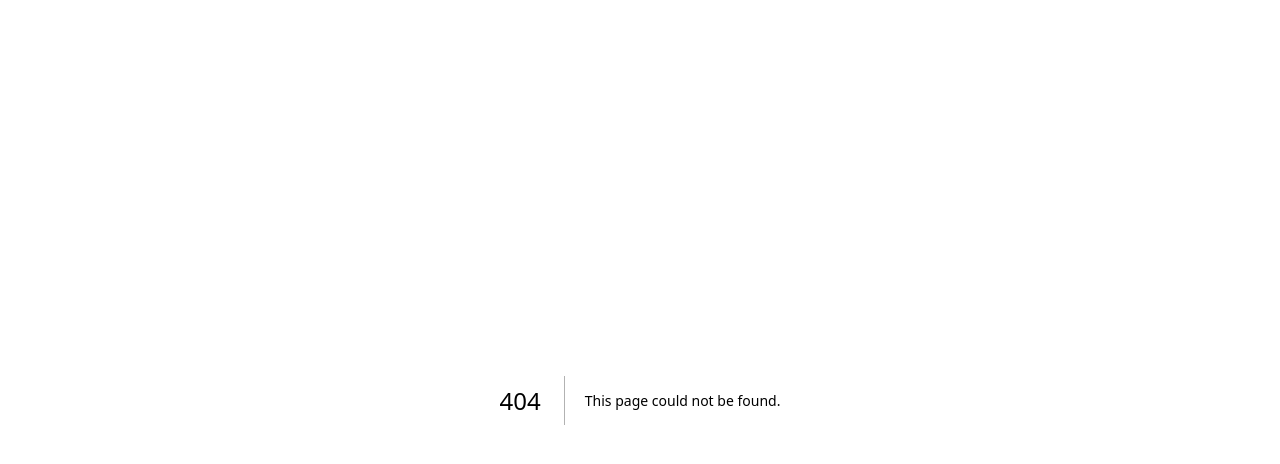
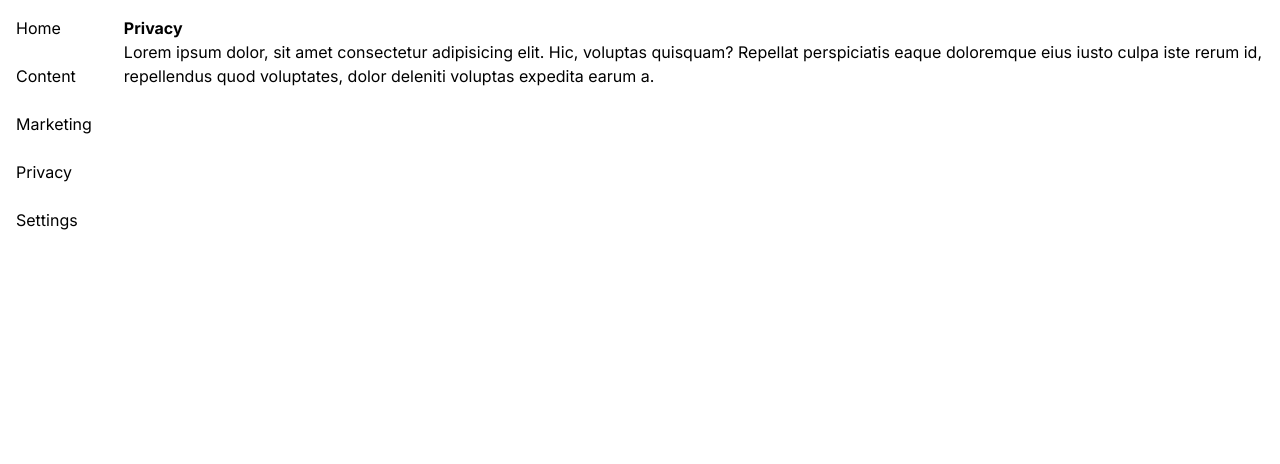
Before and after one commit to dewaleolaoye/route-groups, a Next.js app: page /dashboard/privacy in a window 1280 px wide. Before the commit this address had no page. Shown: the top 464 px of the page. Built offline with nearby package versions, Linux system fonts and the light colour scheme.

Commit message:
chore: more routes

```diff
--- a/app/dashboard/(root)/layout.tsx
+++ b/app/dashboard/(root)/layout.tsx
@@ -1,18 +1,9 @@
-import Link from 'next/link';
+import Sidebar from '@/components/Sidebar';
 
 const layout = ({ children }: { children: React.ReactNode }) => {
   return (
     <div className='flex gap-8 p-4'>
-      <div className='flex-shrink-0'>
-        <Link href='/dashboard/content'>Content</Link>
-        <br />
-        <br />
-        <br />
-        <Link href='/dashboard/marketing'>Marketing</Link> <br />
-        <br />
-        <br />
-        <Link href='/dashboard'>Home</Link>
-      </div>
+      <Sidebar />
 
       <div>{children}</div>
     </div>
--- /dev/null
+++ b/app/dashboard/(root)/privacy/page.tsx
@@ -0,0 +1,16 @@
+const page = () => {
+  return (
+    <div>
+      <div>
+        <h1>Privacy</h1>
+      </div>
+      <div>
+        Lorem ipsum dolor, sit amet consectetur adipisicing elit. Hic, voluptas quisquam? Repellat perspiciatis eaque
+        doloremque eius iusto culpa iste rerum id, repellendus quod voluptates, dolor deleniti voluptas expedita earum
+        a.
+      </div>
+    </div>
+  );
+};
+
+export default page;
--- /dev/null
+++ b/app/dashboard/(root)/settings/page.tsx
@@ -0,0 +1,15 @@
+const page = () => {
+  return (
+    <div>
+      <div>
+        <h1>Settings</h1>
+      </div>
+      <div>
+        Lorem ipsum dolor sit, amet consectetur adipisicing elit. Sint rem, nemo dolor voluptate fuga aliquam porro
+        quis, sit quae eius eligendi unde deleniti, at accusantium vel sunt mollitia distinctio! Beatae.
+      </div>
+    </div>
+  );
+};
+
+export default page;
--- /dev/null
+++ b/components/Sidebar.tsx
@@ -0,0 +1,23 @@
+import Link from 'next/link';
+
+const Sidebar = () => {
+  return (
+    <div className='flex-shrink-0'>
+      <Link href='/dashboard'>Home</Link>
+      <br />
+      <br />
+      <Link href='/dashboard/content'>Content</Link>
+      <br />
+      <br />
+      <Link href='/dashboard/marketing'>Marketing</Link>
+      <br />
+      <br />
+      <Link href='/dashboard/privacy'>Privacy</Link>
+      <br />
+      <br />
+      <Link href='/dashboard/settings'>Settings</Link>
+    </div>
+  );
+};
+
+export default Sidebar;
```
